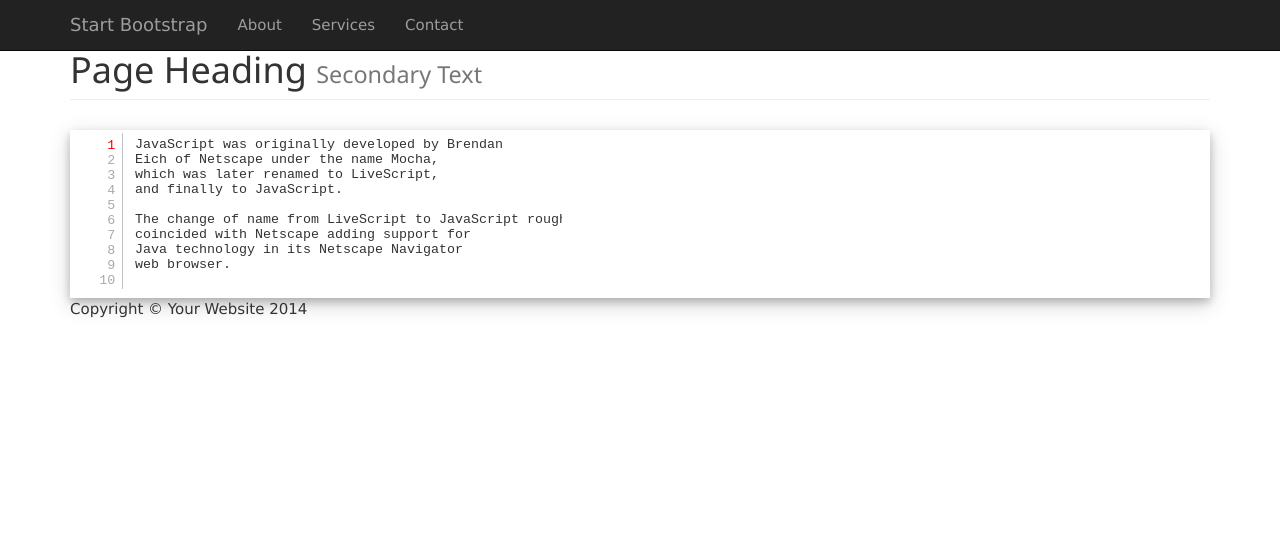
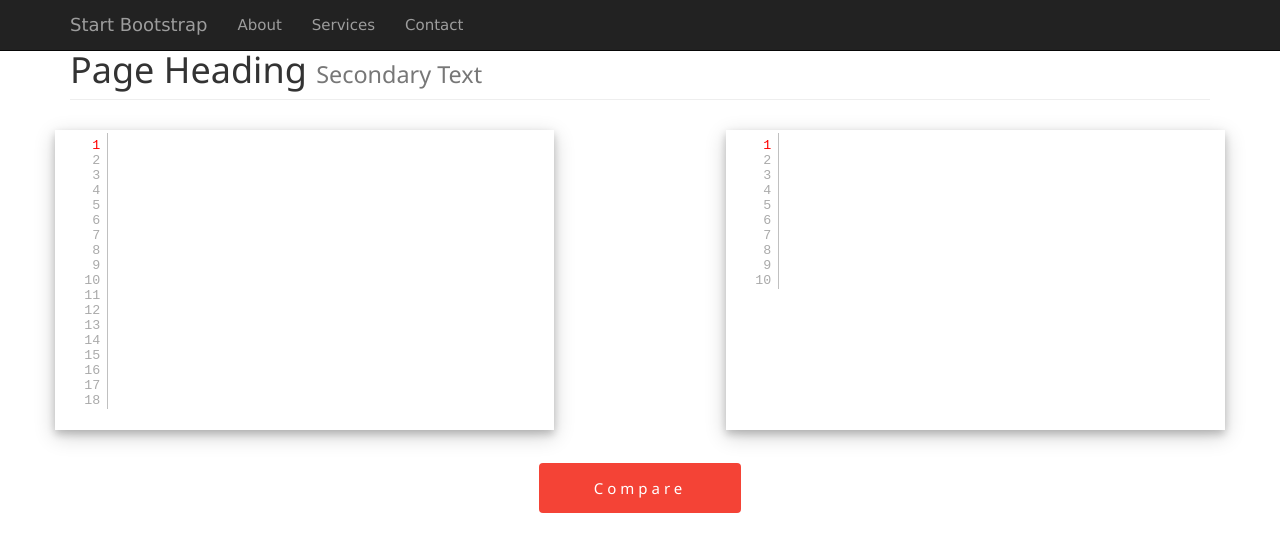
Before and after one commit to rohangarwal/SS_Graph_FrontEnd, a Python web app: template helloapp/howdy/templates/base.html in a window 1280 px wide. Shown: the top 552 px of the page. Run offline with Jinja, Linux system fonts and the light colour scheme; the template is opened without the code that fills it, so the values that code supplies are empty; some libraries are stand-ins or nearby versions.

Commit message:
changes to base.html

```diff
--- a/helloapp/howdy/templates/base.html
+++ b/helloapp/howdy/templates/base.html
@@ -18,6 +18,31 @@
     <link href="/static/jquery-linedtextarea.css" type="text/css" rel="stylesheet" />
     <script src="/static/jquery-3.2.1.js"></script>
 	  <script src="/static/jquery-linedtextarea.js"></script>
+    <script src="/static/sweetalert-master/dist/sweetalert.min.js"></script>
+    <link rel="stylesheet" type="text/css" href="/static/sweetalert-master/dist/sweetalert.css">
+
+    <script>
+      $(function() {
+       $(".lined").linedtextarea(
+         {selectedLine: 1}
+       );
+      });
+    </script>
+
+    <script type='text/javaScript'>
+      function init()
+      {
+        document.getElementById("compare_btn").onclick = foo;
+      }
+      function foo()
+      {
+        swal({
+            title: "Sweet!",
+            text: "Here's a custom image.",
+            imageUrl: "/static/sweetalert-master/example/images/thumbs-up.jpg"
+          });
+      }
+    </script>
 
     <style type='text/css'>
       textarea {
@@ -29,11 +54,17 @@
       -moz-box-shadow: none;
       box-shadow: none;
       }
+      .row #compare_btn_div
+      {
+        left: 40%;
+        bottom: 0;
+        position: absolute;
+      }
     </style>
 
 </head>
 
-<body>
+<body onload="init()">
 
     <!-- Navigation -->
     <nav class="navbar navbar-inverse navbar-fixed-top" role="navigation">
@@ -79,48 +110,24 @@
             </div>
         </div>
         <p>
-        <div class="w3-card-4" height='100'>
-          <textarea class="lined" rows="10" cols="60">JavaScript was originally developed by Brendan
-Eich of Netscape under the name Mocha,
-which was later renamed to LiveScript,
-and finally to JavaScript.
 
-The change of name from LiveScript to JavaScript roughly
-coincided with Netscape adding support for
-Java technology in its Netscape Navigator
-web browser.
+        <div class="row" style="height:400px; position:relative;">
+          <div class="w3-card-4" style="float:left; height:300px;">
+            <textarea class="lined" rows="18" cols="60">
+            </textarea>
+          </div>
+          <div class="w3-card-4" style="float:right; height:300px;">
+            <textarea class="lined" rows="10" cols="60">
+            </textarea>
+          </div>
+          <p><p>
+          <div id="compare_btn_div" class="w3-panel" style="width:20%">
+            <button id="compare_btn" class="w3-btn w3-ripple w3-block w3-wide w3-round w3-red" style="height:50px;">Compare</button>
+          </div>
 
-JavaScript was first introduced
-and deployed in the Netscape browser version
-2.0B3 in December 1995.
-
-The naming has caused confusion, giving the
-impression that the language is a spin-off of Java,
-and it has been characterized by many as a
-marketing ploy by Netscape to give JavaScript the
-cachet of what was then the hot new web-programming language.
-          </textarea>
-
-          <script>
-            $(function() {
-             $(".lined").linedtextarea(
-               {selectedLine: 1}
-             );
-            });
-          </script>
+          <!--<input id="compare_btn" type="button" value="click" onclick="foo();" />-->
         </div>
-        <!-- /.row -->
-
-
-        <!-- Footer -->
-        <footer>
-            <div class="row">
-                <div class="col-lg-12">
-                    <p>Copyright &copy; Your Website 2014</p>
-                </div>
-            </div>
-            <!-- /.row -->
-        </footer>
+        <p>
 
     </div>
     <!-- /.container -->
```
